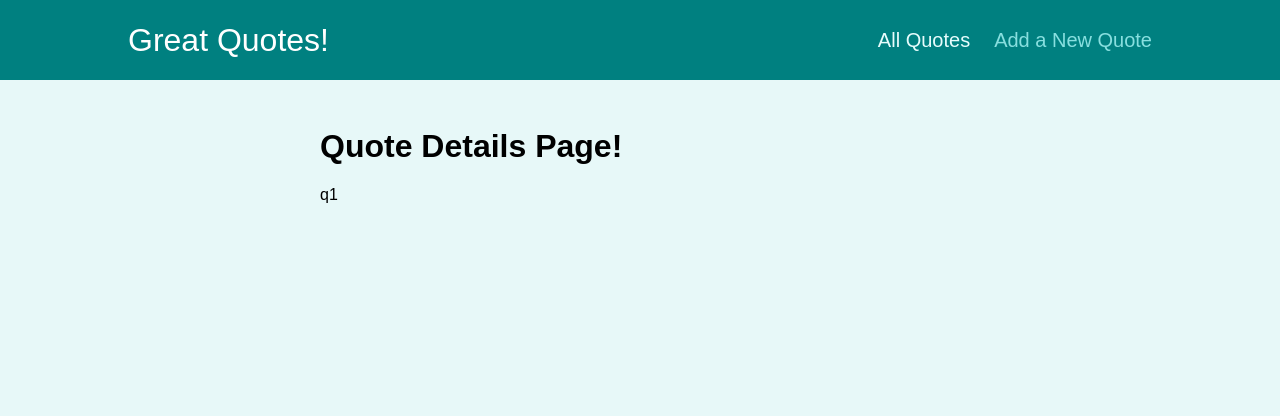
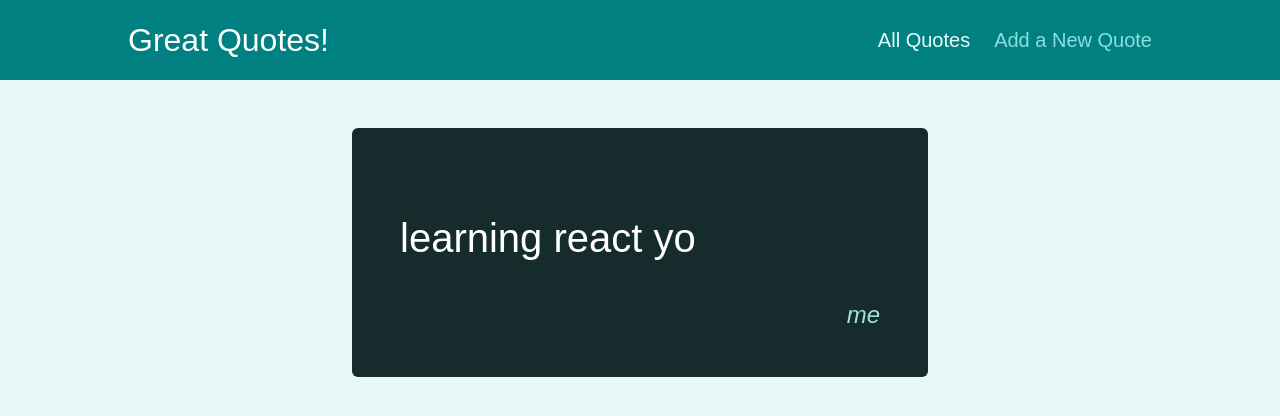
Before and after one commit to shannonerhea/Great-Quotes, a React (Create React App) app in the folder 09-time-to-practice-starting-code/: page /quotes/q1 in a window 1280 px wide. Shown: the top 416 px of the page. Built offline with nearby package versions, Linux system fonts and the light colour scheme.

Commit message:
added add quote handler and fixed bug

```diff
--- a/09-time-to-practice-starting-code/src/components/quotes/QuoteItem.js
+++ b/09-time-to-practice-starting-code/src/components/quotes/QuoteItem.js
@@ -1,3 +1,6 @@
+
+import { Link } from 'react-router-dom';
+
 import classes from './QuoteItem.module.css';
 
 const QuoteItem = (props) => {
@@ -9,9 +12,9 @@
         </blockquote>
         <figcaption>{props.author}</figcaption>
       </figure>
-      <a className='btn'>
+      <Link className='btn' to={`/quotes/${props.id}`}>
         View Fullscreen
-      </a>
+      </Link>
     </li>
   );
 };
--- a/09-time-to-practice-starting-code/src/pages/QuoteDetail.js
+++ b/09-time-to-practice-starting-code/src/pages/QuoteDetail.js
@@ -1,14 +1,22 @@
 import { Fragment } from "react";
 import { useParams, Route } from "react-router-dom";
 
+import HighlightedQuote from "../components/quotes/HighlightedQuote";
 import Comments from "../components/comments/Comments";
 
+const DUMMY_QUOTES = [
+  { id: "q1", author: "me", text: "learning react yo" },
+  { id: "q2", author: "me too", text: "learning react and other stuff  yo" },
+];
 const QuoteDetail = () => {
   const params = useParams();
-    return(
+  const quote = DUMMY_QUOTES.find((quote) => quote.id === params.quoteId);
+  if (!quote) {
+    return <p>No Quote Found!</p>
+  };
+  return (
     <Fragment>
-            <h1>Quote Details Page!</h1>
-            <p>{params.quoteId}</p>
+      <HighlightedQuote text={quote.text} author={quote.author} />
       <Route path={`/quotes/${params.quoteId}/comments`}>
         <Comments />
       </Route>
```
Lines whose indentation alone changed are shown as unchanged.
